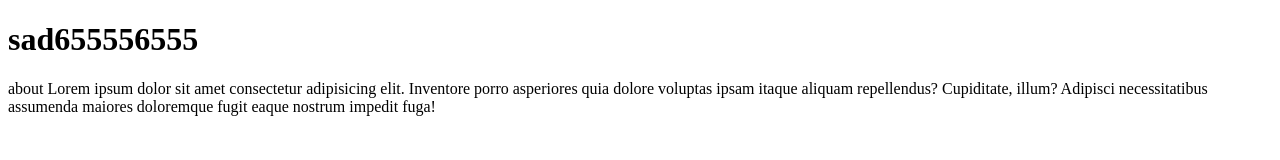
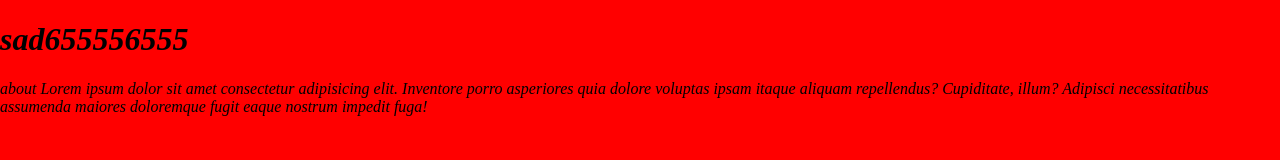
Before and after one commit to IamPartik/html-fajlok-linkelese, a plain HTML site: page about.html in a window 1280 px wide. Drawn offline with Linux system fonts and the light colour scheme.

Commit message:
asddsa123

```diff
--- a/about.html
+++ b/about.html
@@ -4,6 +4,7 @@
     <meta charset="UTF-8">
     <meta name="viewport" content="width=device-width, initial-scale=1.0">
     <title>Document</title>
+    <link rel="stylesheet" href="style.css">
 </head>
 <body>
     <h1>sad655556555</h1>
--- /dev/null
+++ b/style.css
@@ -0,0 +1,5 @@
+body {
+    margin: auto;
+    background-color: red;
+    font-style: italic;
+}
```
Also changed, not shown: index.html (+1 -0 lines), services.html (+1 -0 lines).
